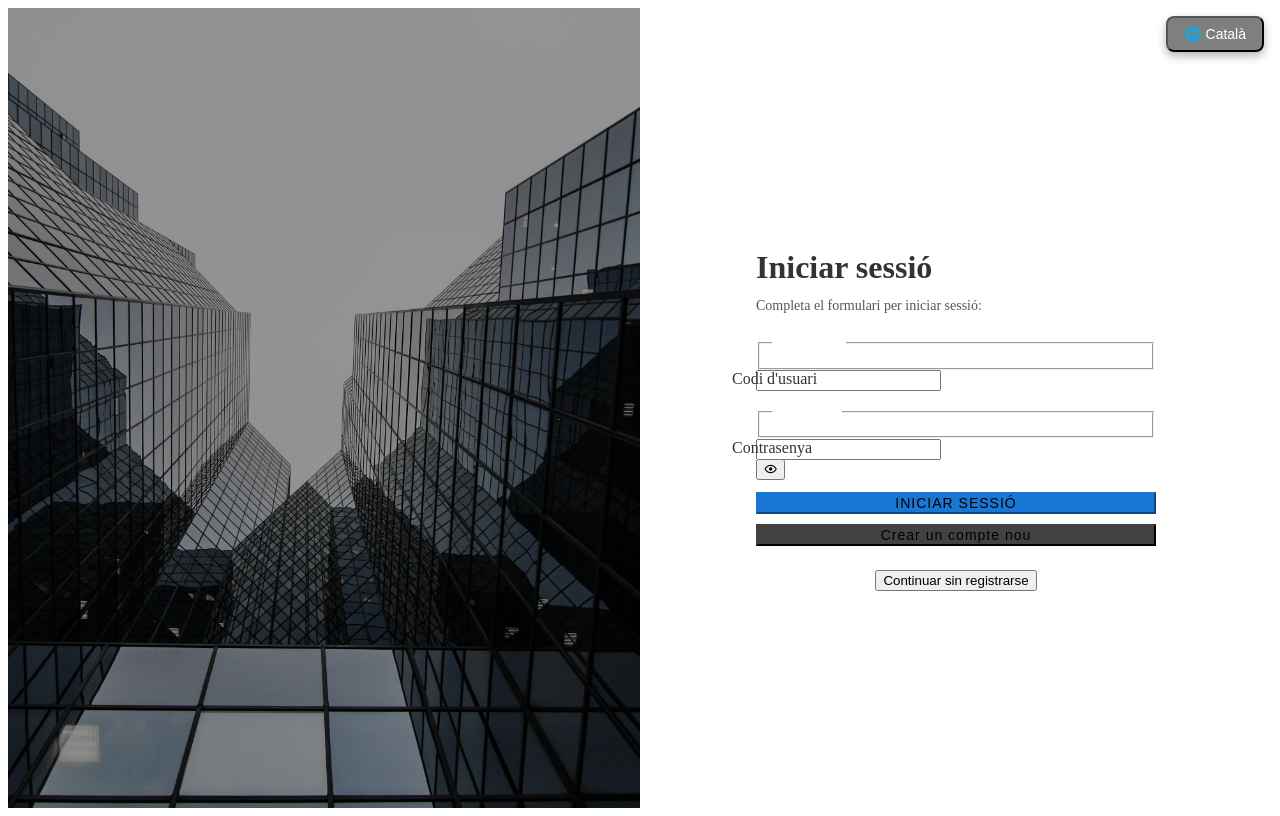
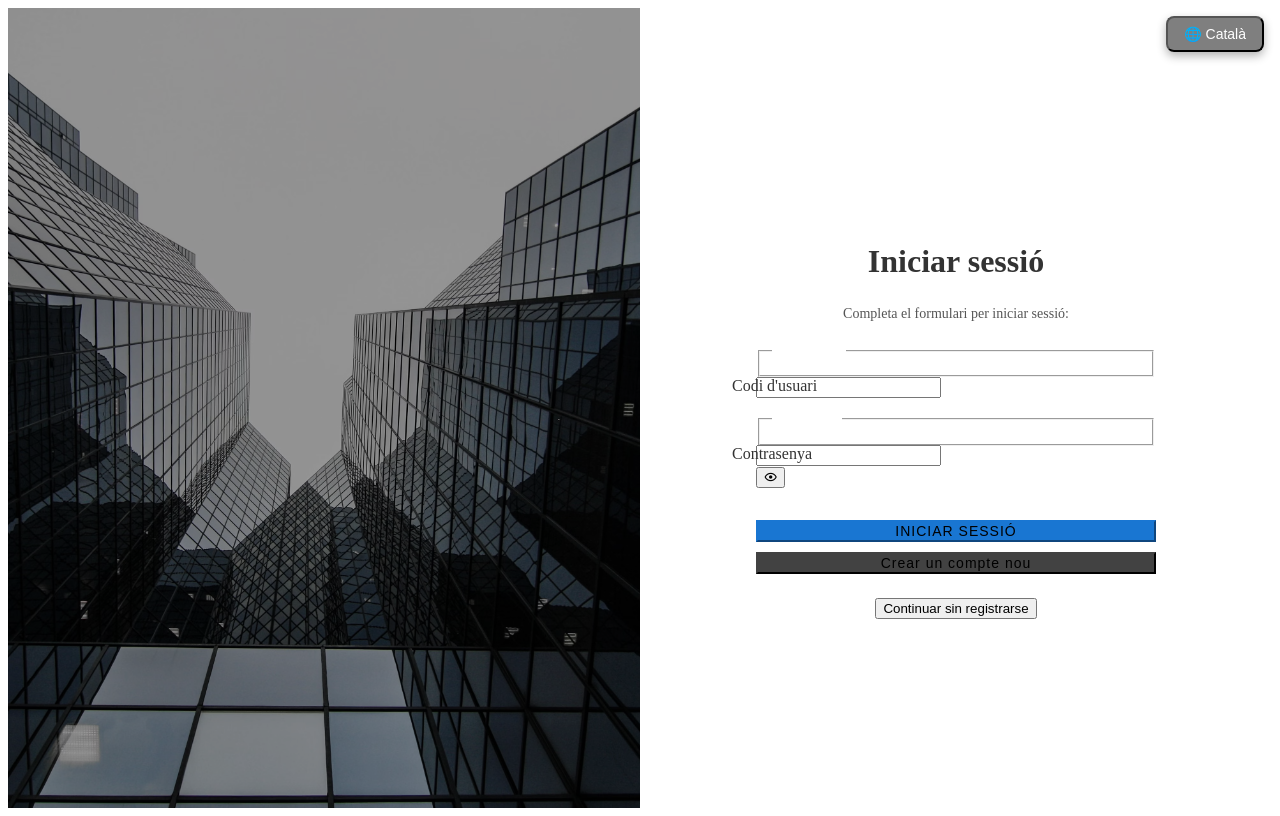
Before and after one commit to Pablo7771/LoginPortalDemo, a Vue app: page / in a window 1280 px wide. Built offline with nearby package versions, Linux system fonts and the light colour scheme.

Commit message:
New style form

```diff
--- a/src/components/LoginForm.vue
+++ b/src/components/LoginForm.vue
@@ -1,38 +1,55 @@
 <template>
-    <v-card class=" login-card" elevation="8">
-        <v-card-title class="login-title">
-            {{ $t("login.title") }}
-        </v-card-title>
+    <form class="login-form" @submit.prevent="submit">
+      <h1 class="login-title">{{ $t("login.title") }}</h1>
+      <p class="login-subtitle">{{ $t("login.subtitle") }}</p>
 
-        <v-card-subtitle class="login-subtitle">
-            {{ $t("login.subtitle") }}
-        </v-card-subtitle>
-
-        <v-alert v-if="showUnauthorizeMessage" class="alert-error" color="error" dense text type="error">
+      <v-alert
+        v-if="showUnauthorizeMessage"
+        class="alert-error"
+        color="error"
+        dense
+        text
+        type="error"
+      >
         {{ $t("login.unauthorized") }}
       </v-alert>
 
-        <v-card-text class="login-form">
-            <v-text-field v-model="username" :label="$t('login.username')" autocomplete="username" dense name="username"
-                outlined persistent-placeholder class="input-field"></v-text-field>
+      <v-text-field
+        v-model="username"
+        :label="$t('login.username')"
+        autocomplete="username"
+        dense
+        name="username"
+        outlined
+        persistent-placeholder
+        class="input-field"
+      />
 
-            <v-text-field v-model="password" :label="$t('login.password')"
+      <v-text-field
+        v-model="password"
+        :label="$t('login.password')"
         :append-icon="passwordVisible ? 'mdi-eye-off-outline' : 'mdi-eye-outline'"
-                :type="passwordVisible ? 'text' : 'password'" autocomplete="password" dense name="password" outlined
-                persistent-placeholder class="input-field" @click:append="passwordVisible = !passwordVisible"
-                @keyup.enter="submit()"></v-text-field>
-        </v-card-text>
+        :type="passwordVisible ? 'text' : 'password'"
+        autocomplete="password"
+        dense
+        name="password"
+        outlined
+        persistent-placeholder
+        class="input-field"
+        @click:append="passwordVisible = !passwordVisible"
+        @keyup.enter="submit()"
+      />
 
-        <v-card-actions class="login-actions">
-            <v-btn @click="submit()" color="primary" block class="login-btn">
+      <div class="login-actions">
+        <v-btn type="submit" color="primary" block class="login-btn">
           {{ $t("login.loginButton") }}
         </v-btn>
 
         <v-btn color="secondary" block class="login-btn" @click="$router.push('/register')">
           {{ $t("login.createAccount") }}
         </v-btn>
-        </v-card-actions>
-    </v-card>
+      </div>
+    </form>
   </template>
 
   <script lang="ts">
@@ -41,20 +58,20 @@ import axios from "axios";
   import i18n from "@/i18n";
 
   export default defineComponent({
-    name: "LoginView",
+    name: "LoginForm",
     setup() {
-        const username = ref('');
-        const password = ref('');
+      const username = ref("");
+      const password = ref("");
       const showUnauthorizeMessage = ref(false);
       const alertMessage = ref(null);
       const passwordVisible = ref(false);
       const loading = ref(false);
 
       const availableLanguages = [
-            { code: 'ca', label: 'Català' },
-            { code: 'es', label: 'Español' },
-            { code: 'fr', label: 'Français' },
-            { code: 'en', label: 'English' },
+        { code: "ca", label: "Català" },
+        { code: "es", label: "Español" },
+        { code: "fr", label: "Français" },
+        { code: "en", label: "English" },
       ];
 
       const currentLang = ref(i18n.locale);
@@ -65,8 +82,8 @@ export default defineComponent({
       };
 
       const languageLabel = computed(() => {
-            const lang = availableLanguages.find(l => l.code === currentLang.value);
-            return lang ? lang.label : 'Idioma';
+        const lang = availableLanguages.find((l) => l.code === currentLang.value);
+        return lang ? lang.label : "Idioma";
       });
 
       async function submit() {
@@ -75,19 +92,20 @@ export default defineComponent({
           alertMessage.value = null;
           showUnauthorizeMessage.value = false;
 
-                await axios.post(`/login`,
+          await axios.post(
+            `/login`,
             new URLSearchParams({
-                        "username": username.value,
-                        "password": password.value
+              username: username.value,
+              password: password.value,
             }),
             {
               headers: {
-                            "Content-Type": "application/x-www-form-urlencoded"
+                "Content-Type": "application/x-www-form-urlencoded",
               }
             }
           );
 
-                location.replace("/app")
+          location.replace("/app");
         } catch (error) {
           const response = (error as any).response;
           if (response) {
@@ -112,23 +130,25 @@ export default defineComponent({
         availableLanguages,
         changeLanguage,
         currentLang,
-            languageLabel
+        languageLabel,
       };
-    }
+    },
   });
   </script>
 
   <style scoped>
-.login-card {
-
+  .login-form {
     max-width: 400px;
     width: 80%;
+    margin: 0 auto;
     padding: 24px;
     border-radius: 12px;
     backdrop-filter: blur(10px);
     background-color: rgba(255, 255, 255, 0.1);
     color: #333;
-    margin: 0 auto;
+    display: flex;
+    flex-direction: column;
+    align-items: stretch;
   }
 
   .login-title {
@@ -136,20 +156,18 @@ export default defineComponent({
     font-weight: 600;
     color: #333;
     margin-bottom: 12px;
+    text-align: center;
   }
 
   .login-subtitle {
     font-size: 14px;
     color: #555;
     margin-bottom: 20px;
+    text-align: center;
   }
 
   .alert-error {
     margin-bottom: 20px;
-}
-
-.login-form {
-    padding: 0;
   }
 
   .input-field {
@@ -159,16 +177,11 @@ export default defineComponent({
   .login-actions {
     display: flex;
     flex-direction: column;
-    align-items: stretch;
     gap: 10px;
-}
-
-.v-application--is-ltr .v-card__actions>.v-btn.v-btn+.v-btn {
-    margin-left: 0px;
+    margin-top: 20px;
   }
 
   .login-btn {
-    margin-left: 0px;
     font-size: 14px;
     text-transform: none;
     font-weight: 500;
--- a/src/components/RegisterForm.vue
+++ b/src/components/RegisterForm.vue
@@ -1,12 +1,12 @@
 <template>
-    <v-card class="register-form-card" elevation="8">
-        <v-card-title class="headline font-weight-bold justify-center">{{ $t('register.title') }}</v-card-title>
+    <div class="register-form-wrapper">
+        <h2 class="headline font-weight-bold text-center mb-5">
+            {{ $t('register.title') }}
+        </h2>
 
-        <v-card-text>
-            <v-form ref="form" v-model="valid" lazy-validation>
-                <v-text-field v-model="name" :label="$t('register.fullName')"
-                    :rules="[v => !!v || $t('register.rules.name')]" required outlined dense prepend-icon="mdi-account"
-                    class="input-field" />
+        <form ref="form" @submit.prevent="submit" class="register-form">
+            <v-text-field v-model="name" :label="$t('register.fullName')" :rules="[v => !!v || $t('register.rules.name')]"
+                required outlined dense prepend-icon="mdi-account" class="input-field" />
 
             <v-text-field v-model="email" :label="$t('register.email')" :rules="emailRules" required outlined dense
                 prepend-icon="mdi-email" class="input-field" />
@@ -14,32 +14,32 @@
             <v-text-field v-model="phone" :label="$t('register.phone')" :rules="phoneRules" required outlined dense
                 prepend-icon="mdi-phone" class="input-field" />
 
-                <v-select v-model="region" :items="Object.keys(regiones)" :label="$t('register.region')" required outlined
-                    dense prepend-icon="mdi-earth" @change="loadCiudades" class="input-field" />
+            <v-select v-model="region" :items="Object.keys(regiones)" :label="$t('register.region')" required outlined dense
+                prepend-icon="mdi-earth" @change="loadCiudades" class="input-field" />
 
-                <v-select v-model="ciudad" :items="ciudades" :label="$t('register.city')" :disabled="!region" required
-                    outlined dense prepend-icon="mdi-city" class="input-field" />
+            <v-select v-model="ciudad" :items="ciudades" :label="$t('register.city')" :disabled="!region" required outlined
+                dense prepend-icon="mdi-city" class="input-field" />
 
             <v-text-field v-model="password" :label="$t('register.password')" :rules="passwordRules" type="password"
                 required outlined dense prepend-icon="mdi-lock" class="input-field" />
 
             <v-text-field v-model="confirmPassword" :label="$t('register.confirmPassword')"
-                    :rules="[v => v === password || $t('register.rules.passwordMatch')]" type="password" required outlined
-                    dense prepend-icon="mdi-lock-check" class="input-field" />
+                :rules="[v => v === password || $t('register.rules.passwordMatch')]" type="password" required outlined dense
+                prepend-icon="mdi-lock-check" class="input-field" />
 
-                <v-btn color="primary" block class="submit-btn mt-4" @click="submit">
+            <v-btn type="submit" color="primary" block class="submit-btn mt-4">
                 {{ $t('register.submit') }}
             </v-btn>
-            </v-form>
-        </v-card-text>
+        </form>
 
-        <v-card-actions class="justify-center">
+        <div class="text-center mt-4">
             <v-btn text color="grey" @click="$router.push('/')">
                 {{ $t('register.haveAccount') }}
             </v-btn>
-        </v-card-actions>
-    </v-card>
+        </div>
+    </div>
 </template>
+
 <script>
 export default {
     data() {
@@ -117,8 +117,7 @@ export default {
 </script>
 
 <style scoped>
-.register-form-card {
-
+.register-form-wrapper {
     max-width: 400px;
     width: 80%;
     padding: 24px;
@@ -127,6 +126,11 @@ export default {
     background-color: rgba(255, 255, 255, 0.1);
     color: #333;
     margin: 0 auto;
+}
+
+.register-form {
+    display: flex;
+    flex-direction: column;
 }
 
 .input-field {
@@ -144,7 +148,7 @@ export default {
     opacity: 0.9;
 }
 
-.register-form-card .v-btn {
+.v-btn {
     font-size: 14px;
     text-transform: none;
 }
```
Also changed, not shown: 7 other files (tests, documents, lock files or other folders). Lines whose indentation alone changed are shown as unchanged.
